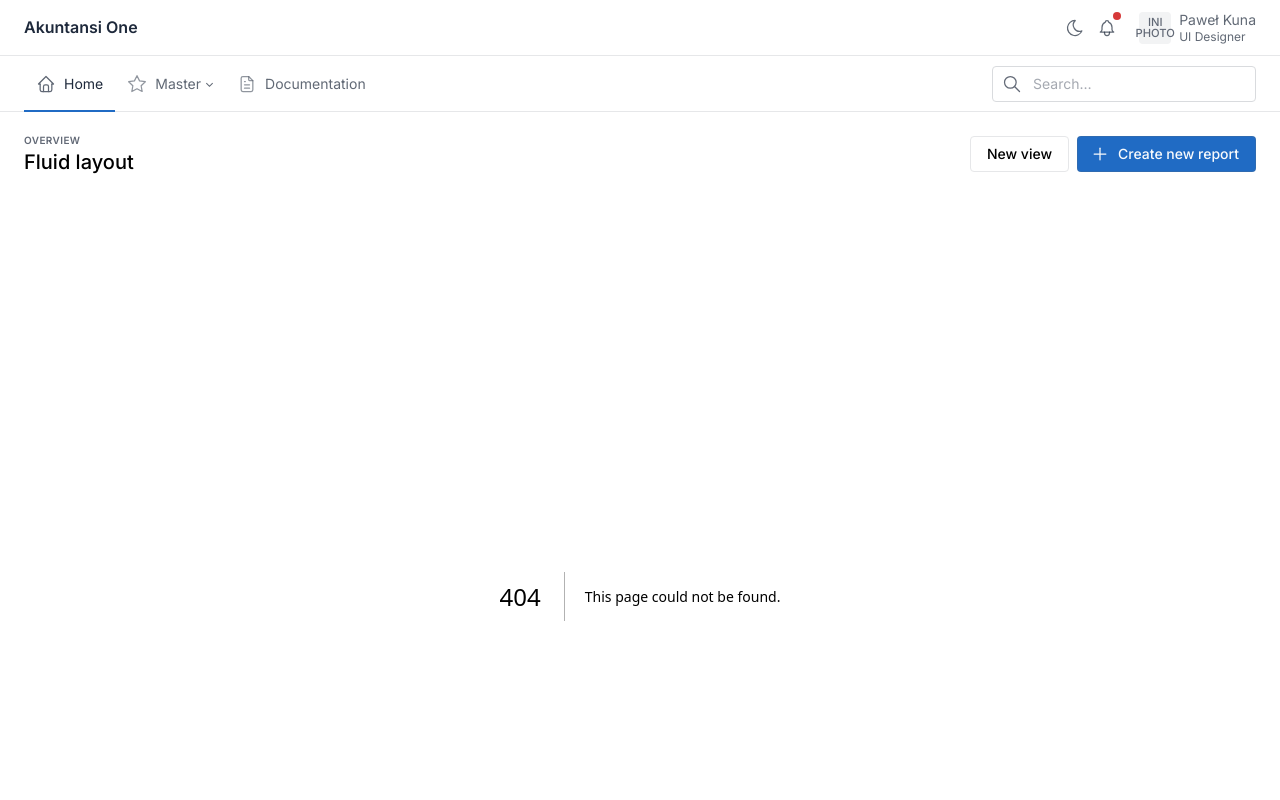
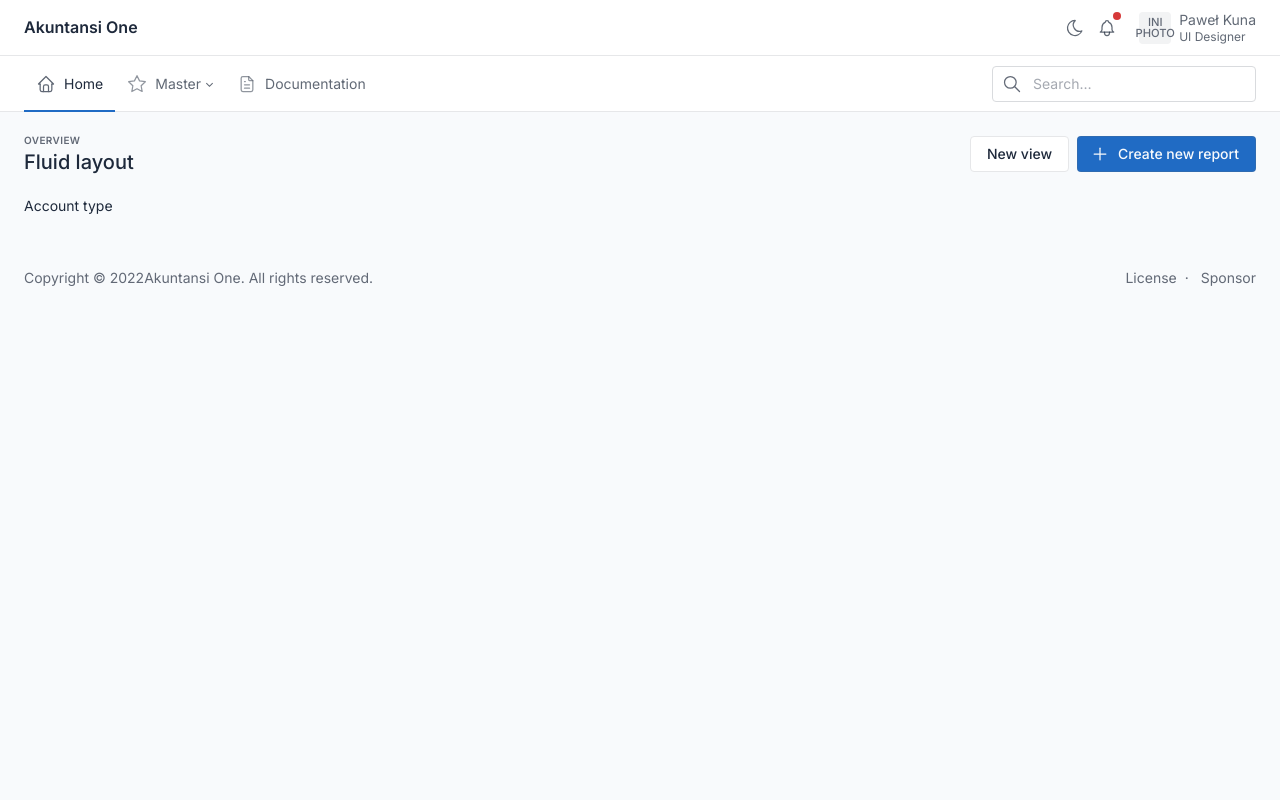
Before and after one commit to aswadwk/next-js-boiler-plate, a Next.js app: page /master/account-types in a window 1280 px wide. Before the commit this address had no page. Shown: the top 800 px of the page. Built offline with nearby package versions, Linux system fonts and the light colour scheme.

Commit message:
feat: page blank

```diff
--- a/src/components/Header/Navbar.tsx
+++ b/src/components/Header/Navbar.tsx
@@ -28,7 +28,7 @@ const Navbar = () => {
                   </span>
                 </a>
                 <div className="dropdown-menu dropdown-menu-arrow">
-                  <a className="dropdown-item" href="./activity.html" >
+                  <a className="dropdown-item" href="/master/account-types" >
                     Tipe Akun
                   </a>
                   <a className="dropdown-item" href="./gallery.html" >
--- a/src/components/Layouts/Main.tsx
+++ b/src/components/Layouts/Main.tsx
@@ -11,131 +11,8 @@ const Main = ({children}: any) => {
     <main className={inter.className}>
       <div className="wrapper">
         <Header />
-        <div className="page-wrapper">
-          <div className="container-fluid">
-            <PageHeader />
-          </div>
-          <div className="page-body">
-            <div className="container-fluid">
-              {children}
-              {/* <div className="row row-deck row-cards">
-                <div className="col-sm-6 col-lg-3">
-                  <div className="card">
-                    <div className="card-body">
-                      <div className="d-flex align-items-center">
-                        <div className="subheader">Sales</div>
-                        <div className="ms-auto lh-1">
-                          <div className="dropdown">
-                            <a className="dropdown-toggle text-muted" href="#" data-bs-toggle="dropdown" aria-haspopup="true" aria-expanded="false">Last 7 days</a>
-                            <div className="dropdown-menu dropdown-menu-end">
-                              <a className="dropdown-item active" href="#">Last 7 days</a>
-                              <a className="dropdown-item" href="#">Last 30 days</a>
-                              <a className="dropdown-item" href="#">Last 3 months</a>
-                            </div>
-                          </div>
-                        </div>
-                      </div>
-                      <div className="h1 mb-3">75%</div>
-                      <div className="d-flex mb-2">
-                        <div>Conversion rate</div>
-                        <div className="ms-auto">
-                          <span className="text-green d-inline-flex align-items-center lh-1">
-                            <svg xmlns="http://www.w3.org/2000/svg" className="icon ms-1" width="24" height="24" viewBox="0 0 24 24" strokeWidth="2" stroke="currentColor" fill="none" strokeLinecap="round" strokeLinejoin="round"><path stroke="none" d="M0 0h24v24H0z" fill="none" /><polyline points="3 17 9 11 13 15 21 7" /><polyline points="14 7 21 7 21 14" /></svg>
-                          </span>
-                        </div>
-                      </div>
-                    </div>
-                  </div>
-                </div>
-                <div className="col-sm-6 col-lg-3">
-                  <div className="card">
-                    <div className="card-body">
-                      <div className="d-flex align-items-center">
-                        <div className="subheader">Revenue</div>
-                        <div className="ms-auto lh-1">
-                          <div className="dropdown">
-                            <a className="dropdown-toggle text-muted" href="#" data-bs-toggle="dropdown" aria-haspopup="true" aria-expanded="false">Last 7 days</a>
-                            <div className="dropdown-menu dropdown-menu-end">
-                              <a className="dropdown-item active" href="#">Last 7 days</a>
-                              <a className="dropdown-item" href="#">Last 30 days</a>
-                              <a className="dropdown-item" href="#">Last 3 months</a>
-                            </div>
-                          </div>
-                        </div>
-                      </div>
-                      <div className="d-flex align-items-baseline">
-                        <div className="h1 mb-0 me-2">$4,300</div>
-                        <div className="me-auto">
-                          <span className="text-green d-inline-flex align-items-center lh-1">
-                            <svg xmlns="http://www.w3.org/2000/svg" className="icon ms-1" width="24" height="24" viewBox="0 0 24 24" strokeWidth="2" stroke="currentColor" fill="none" strokeLinecap="round" strokeLinejoin="round"><path stroke="none" d="M0 0h24v24H0z" fill="none" /><polyline points="3 17 9 11 13 15 21 7" /><polyline points="14 7 21 7 21 14" /></svg>
-                          </span>
-                        </div>
-                      </div>
-                    </div>
-                    <div id="chart-revenue-bg" className="chart-sm"></div>
-                  </div>
-                </div>
-                <div className="col-sm-6 col-lg-3">
-                  <div className="card">
-                    <div className="card-body">
-                      <div className="d-flex align-items-center">
-                        <div className="subheader">New clients</div>
-                        <div className="ms-auto lh-1">
-                          <div className="dropdown">
-                            <a className="dropdown-toggle text-muted" href="#" data-bs-toggle="dropdown" aria-haspopup="true" aria-expanded="false">Last 7 days</a>
-                            <div className="dropdown-menu dropdown-menu-end">
-                              <a className="dropdown-item active" href="#">Last 7 days</a>
-                              <a className="dropdown-item" href="#">Last 30 days</a>
-                              <a className="dropdown-item" href="#">Last 3 months</a>
-                            </div>
-                          </div>
-                        </div>
-                      </div>
-                      <div className="d-flex align-items-baseline">
-                        <div className="h1 mb-3 me-2">6,782</div>
-                        <div className="me-auto">
-                          <span className="text-yellow d-inline-flex align-items-center lh-1">
-                            <svg xmlns="http://www.w3.org/2000/svg" className="icon ms-1" width="24" height="24" viewBox="0 0 24 24" strokeWidth="2" stroke="currentColor" fill="none" strokeLinecap="round" strokeLinejoin="round"><path stroke="none" d="M0 0h24v24H0z" fill="none" /><line x1="5" y1="12" x2="19" y2="12" /></svg>
-                          </span>
-                        </div>
-                      </div>
-                      <div id="chart-new-clients" className="chart-sm"></div>
-                    </div>
-                  </div>
-                </div>
-                <div className="col-sm-6 col-lg-3">
-                  <div className="card">
-                    <div className="card-body">
-                      <div className="d-flex align-items-center">
-                        <div className="subheader">Active users</div>
-                        <div className="ms-auto lh-1">
-                          <div className="dropdown">
-                            <a className="dropdown-toggle text-muted" href="#" data-bs-toggle="dropdown" aria-haspopup="true" aria-expanded="false">Last 7 days</a>
-                            <div className="dropdown-menu dropdown-menu-end">
-                              <a className="dropdown-item active" href="#">Last 7 days</a>
-                              <a className="dropdown-item" href="#">Last 30 days</a>
-                              <a className="dropdown-item" href="#">Last 3 months</a>
-                            </div>
-                          </div>
-                        </div>
-                      </div>
-                      <div className="d-flex align-items-baseline">
-                        <div className="h1 mb-3 me-2">2,986</div>
-                        <div className="me-auto">
-                          <span className="text-green d-inline-flex align-items-center lh-1">
-                            <svg xmlns="http://www.w3.org/2000/svg" className="icon ms-1" width="24" height="24" viewBox="0 0 24 24" strokeWidth="2" stroke="currentColor" fill="none" strokeLinecap="round" strokeLinejoin="round"><path stroke="none" d="M0 0h24v24H0z" fill="none" /><polyline points="3 17 9 11 13 15 21 7" /><polyline points="14 7 21 7 21 14" /></svg>
-                          </span>
-                        </div>
-                      </div>
-                      <div id="chart-active-users" className="chart-sm"></div>
-                    </div>
-                  </div>
-                </div>
-              </div> */}
-            </div>
-          </div>
-          <Footer />
-        </div>
+        {children}
+        <Footer />
       </div>
     </main>
   )
--- /dev/null
+++ b/src/pages/master/account-types.tsx
@@ -0,0 +1,19 @@
+import PageHeader from '@/components/Header/PageHeader'
+import React from 'react'
+
+const AccountType = () => {
+  return (
+    <div className="page-wrapper">
+      <div className="container-fluid">
+        <PageHeader />
+      </div>
+      <div className="page-body">
+        <div className="container-fluid">
+          Account type
+        </div>
+      </div>
+    </div>
+  )
+}
+
+export default AccountType
```
Also changed, not shown: src/pages/blank.tsx (added, +19 -0 lines), src/pages/index.tsx (+10 -2 lines).
